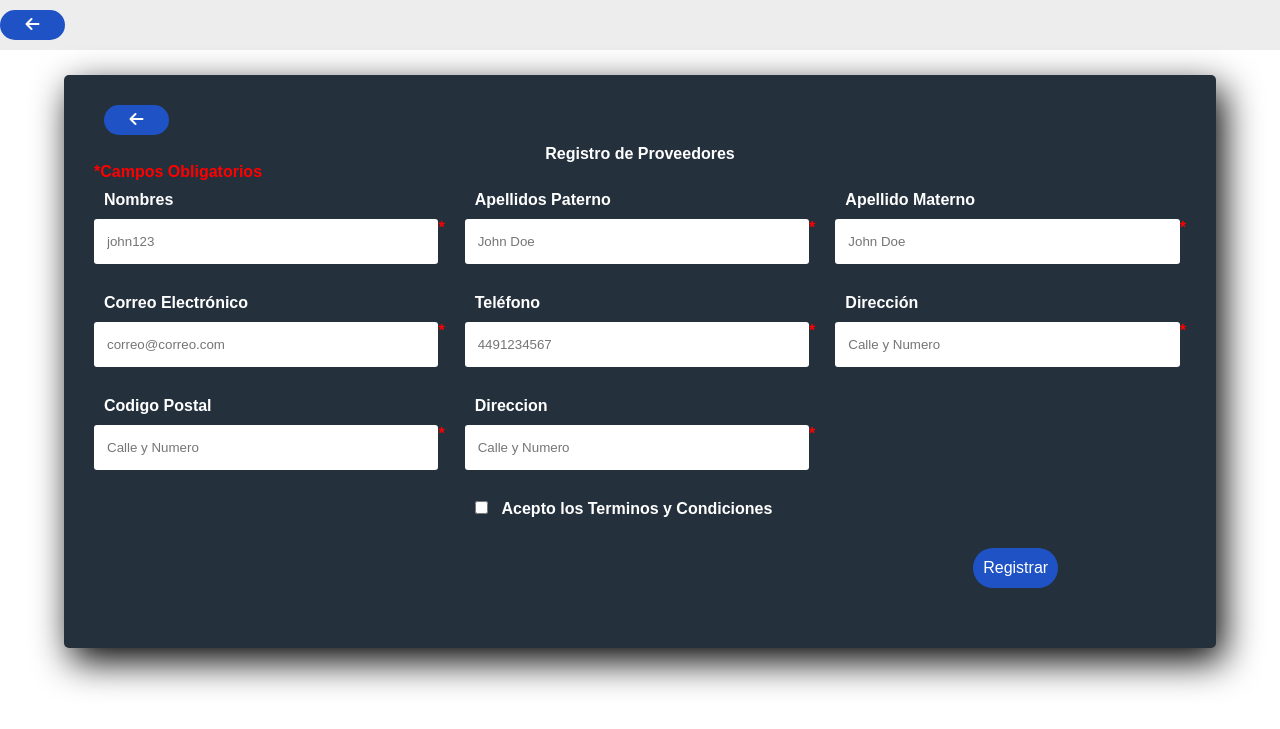
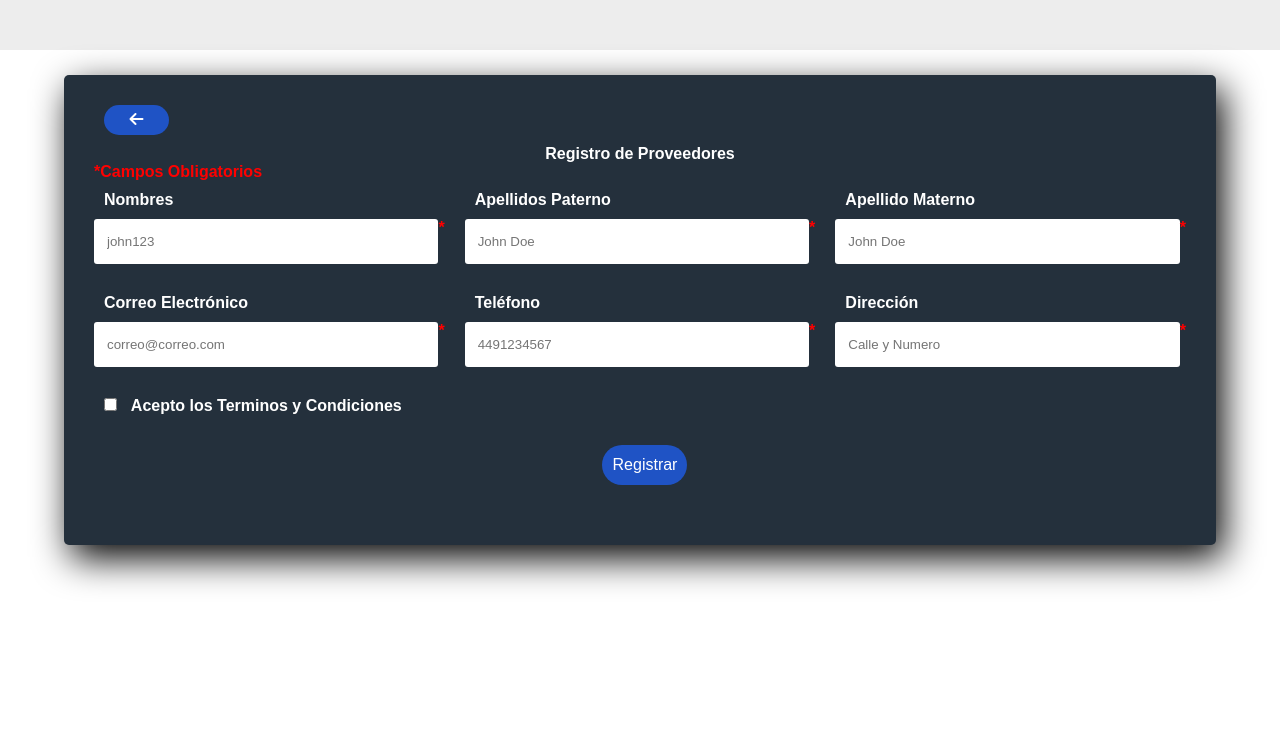
Before and after one commit to AldahirLopez/Sistema_Ventas_Online, a PHP site: page /ventas/administrador/vistas/vista_proveedor.php in a window 1280 px wide. Shown: the top 729 px of the page. Run offline with PHP 8.4, Linux system fonts and the light colour scheme.

Commit message:
Cambios en la base de datos y Correcion de consulta

```diff
--- a/administrador/menu.php
+++ b/administrador/menu.php
@@ -129,7 +129,7 @@ if(isset($_SESSION['user'])){
 						<button class="buy-btn" onclick="reventas()">Ir a reporte de ventas</button>
 						<script type="text/javascript">
 						function reventas(){
-							window.location.href="registros/reporte_ventas.php";
+							window.location.href="registros/reporte_ventas-busqueda.php";
 						}
 						</script>
 
--- a/administrador/registros/proveedor.php
+++ b/administrador/registros/proveedor.php
@@ -3,13 +3,15 @@
 include("../../registros/conexion.php");
 
 if (isset($_POST['Registrar'])) {
-    if (strlen($_POST['nombres']) >= 1  && strlen($_POST['telefono']) >= 1 && strlen($_POST['correo']) >= 1 && strlen($_POST['direccion']) >= 1 ) {
-		$nom = trim($_POST['nombres']);
+    if (strlen($_POST['nombre']) >= 1  && strlen($_POST['telefono']) >= 1 && strlen($_POST['correo']) >= 1 && strlen($_POST['direccion']) >= 1 ) {
+		$nom = trim($_POST['nombre']);
+		$apellidop = trim($_POST['apellidop']);
+		$apellidom = trim($_POST['apellidom']);
         $tel = trim($_POST['telefono']);
 	    $email = trim($_POST['correo']);
         $direc = trim($_POST['direccion']);
 	    $fechareg = date("Y-m-d");
-	    $consulta = "INSERT INTO proveedor(nombre, telefono, correo_e, direccion, fecha) VALUES ('$nom','$tel','$email','$direc','$fechareg')";
+	    $consulta = "INSERT INTO proveedor(nombre, apellidoP, apellidoM, telefono, correo_e, direccion, fecha) VALUES ('$nom','$apellidop','$apellidom','$tel','$email','$direc','$fechareg')";
 	    $resultado = mysqli_query($conexion,$consulta);
 	    if ($resultado) {
 	    	?>
--- a/administrador/registros/repoMes.php
+++ b/administrador/registros/repoMes.php
@@ -66,7 +66,7 @@ $textypos = 5;
 $pdf->setY(12);
 $pdf->setX(10);
 // Agregamos los datos de la empresa
-$pdf->Image('img/logos/logo_gris.png', 10, 6, 28);
+$pdf->Image('../../img/logos/logo_gris.png', 10, 6, 28);
 $pdf->SetFont('Arial', 'B', 15);
 $pdf->setY(35);
 $pdf->setX(15);
--- a/administrador/registros/reporte_ventas-busqueda.php
+++ b/administrador/registros/reporte_ventas-busqueda.php
@@ -132,11 +132,11 @@ form label{
       </tr>
 
       <?php
-      $fechaActual = date('d-m-Y');
+      $fechaActual = date('Y-m-d');
 
     if($vari==1){
 
-      $pal=$_POST['palabra'];
+      $pal='';
       $resultado=$conexion ->query("select vpro.id_venta, vpro.id_producto, vpro.cantidad, vpro.talla,vpro.precio, ven.total, ven.fecha ,
        ven.id_venta from venta_productos vpro INNER JOIN venta ven on (vpro.id_venta=ven.id_venta) where vpro.id_venta like '%$pal%'") or die($conexion -> error);
        while($mostrar=mysqli_fetch_array($resultado)){
--- a/administrador/registros/usuario.php
+++ b/administrador/registros/usuario.php
@@ -3,18 +3,18 @@
 include("../../registros/conexion.php");
 
 if (isset($_POST['Registrar'])) {
-    if (strlen($_POST['nombre']) >= 1 && strlen($_POST['apellidos']) >= 1 && strlen($_POST['telefono']) >= 1 && strlen($_POST['correo']) >= 1 && strlen($_POST['direccion']) >= 1 && strlen($_POST['usuario']) >= 1) {
+    if (strlen($_POST['nombre']) >= 1 && strlen($_POST['apellidos']) >= 1 && strlen($_POST['telefono']) >= 1 && strlen($_POST['correo']) >= 1 && strlen($_POST['usuario']) >= 1) {
         $user = trim($_POST['usuario']);
 		$nom = trim($_POST['nombre']);
         $ape = trim($_POST['apellidos']);
+		$ape2 = trim($_POST['apellidoM']);
         $tel = trim($_POST['telefono']);
 	    $email = trim($_POST['correo']);
-        $direc = trim($_POST['direccion']);
 	    $fecha = date("Y-m-d");
         $rol = (int)trim($_POST['rolSelect']);
         $contra = trim($_POST['password']);
 		$img = addslashes(file_get_contents($_FILES['ruta_img']['tmp_name']));
-	    $consulta = "INSERT INTO usuario(username, nombre, apellidos, telefono, correo_e, direccion, rol, fecha, password, foto) VALUES ('$user','$nom','$ape','$tel','$email','$direc','$rol','$fecha','$contra','$img')";
+	    $consulta = "INSERT INTO usuario(username, nombre, apellidos, apellidoM, telefono, correo_e, rol, fecha, password, foto) VALUES ('$user','$nom','$ape','$ape2','$tel','$email','$rol','$fecha','$contra','$img')";
 	    $resultado = mysqli_query($conexion,$consulta);
 	    if ($resultado) {
 	    	?>
--- a/administrador/vistas/listar_proveedor.php
+++ b/administrador/vistas/listar_proveedor.php
@@ -58,8 +58,7 @@ while($mostrar=mysqli_fetch_array($resultado))
   <td class="direc"><?php echo $mostrar['direccion'] ?></td>
   <td>
     <div class="options">
-    <button class="estado"><a href="actualizarProducto.php?id=<?php echo $mostrar['id_proveedor'] ?>"><i class="far fa-edit"></i></button>
-    <button class="estado"><a href="../registros/eliminarProducto.php?id=<?php echo $mostrar['id_proveedor'] ?>"><i class="fas fa-trash-alt"></i></button>
+    <button class="estado"><a href="../registros/eliminarProveedor.php?id=<?php echo $mostrar['id_proveedor'] ?>"><i class="fas fa-trash-alt"></i></button>
     </div></td>
 
 </tr>
--- a/administrador/vistas/listar_usuarios.php
+++ b/administrador/vistas/listar_usuarios.php
@@ -53,7 +53,10 @@ while($mostrar=mysqli_fetch_array($resultado))
 <tr>
 	<td><?php echo $mostrar['username'] ?></td>
 	<td><?php echo $mostrar['nombre'] ?></td>
-	<td><?php echo $mostrar['apellidos'] ?></td>
+	<td>
+    <?php echo $mostrar['apellidos'] ?>
+    <?php echo $mostrar['apellidoM'] ?>
+  </td>
 	<td><?php echo $mostrar['telefono'] ?></td>
   <td><?php echo $mostrar['correo_e'] ?></td>
   <td><?php echo $mostrar['rol'] ?></td>
--- a/administrador/vistas/vista_proveedor.php
+++ b/administrador/vistas/vista_proveedor.php
@@ -11,12 +11,6 @@
 </head>
 <body>
     <div class="menu">
-    <button class="btn-registro-back" onclick="login()"><i class="fas fa-arrow-left"></i></button>
-    <script type="text/javascript">
-      function login(){
-        window.location.href="listar_proveedor.php";
-      }
-    </script>
     </div>
     <main>
 <button class="botons" onclick="login()"><i class="fas fa-arrow-left"></i></button>
@@ -34,7 +28,7 @@
 			<div class="formulario__grupo" id="grupo__usuario">
 				<label for="usuario" class="formulario__label">Nombres</label>
 				<div class="formulario__grupo-input">
-					<input type="text" class="formulario__input" name="usuario" id="usuario" placeholder="john123"><h4 style="color:#FF0000";>*</h4>
+					<input type="text" class="formulario__input" name="nombre" id="nombre" placeholder="john123"><h4 style="color:#FF0000";>*</h4>
 					<i class="formulario__validacion-estado fas fa-times-circle"></i>
 				</div>
 				<p class="formulario__input-error">El usuario tiene que ser de 4 a 16 dígitos y solo puede contener números, letras y guión bajo.</p>
@@ -44,17 +38,17 @@
 			<div class="formulario__grupo" id="grupo__apellidos">
 				<label for="nombre" class="formulario__label">Apellidos Paterno</label>
 				<div class="formulario__grupo-input">
-					<input type="text" class="formulario__input" name="apellidos" id="apellidos" placeholder="John Doe"><h4 style="color:#FF0000";>*</h4>
+					<input type="text" class="formulario__input" name="apellidop" id="apellidop" placeholder="John Doe"><h4 style="color:#FF0000";>*</h4>
 					<i class="formulario__validacion-estado fas fa-times-circle"></i>
 				</div>
 				<p class="formulario__input-error">El nombre solo puede contener letras.</p>
 			</div>
 
-       <!-- Grupo: Direccion Calle-->
+       <!-- Grupo: Apellidos Calle-->
 			<div class="formulario__grupo" id="grupo__direccion">
 				<label for="direccion" class="formulario__label">Apellido Materno</label>
 				<div class="formulario__grupo-input">
-					<input type="text" class="formulario__input" name="direccion" id="direccion" placeholder="John Doe"><h4 style="color:#FF0000";>*</h4>
+					<input type="text" class="formulario__input" name="apellidom" id="apellidom" placeholder="John Doe"><h4 style="color:#FF0000";>*</h4>
 					<i class="formulario__validacion-estado fas fa-times-circle"></i>
 				</div>
 				<p class="formulario__input-error">El nombre solo puede contener letras.</p>
@@ -80,45 +74,16 @@
 				<p class="formulario__input-error">El teléfono solo puede contener números y son 10 dígitos.</p>
 			</div>
 
-      <!-- Grupo: Teléfono -->
+      <!-- Grupo: Direccion -->
 			<div class="formulario__grupo" id="grupo__telefono">
 				<label for="telefono" class="formulario__label">Dirección</label>
 				<div class="formulario__grupo-input">
-					<input type="text" class="formulario__input" name="telefono" id="telefono" placeholder="Calle y Numero"><h4 style="color:#FF0000";>*</h4>
+					<input type="text" class="formulario__input" name="direccion" id="direccion" placeholder="Calle y Numero"><h4 style="color:#FF0000";>*</h4>
 					<i class="formulario__validacion-estado fas fa-times-circle"></i>
 				</div>
 				<p class="formulario__input-error">Escriba su dirección, comenzando por la calle.</p>
 			</div>
 
-      <!-- Grupo: Teléfono -->
-			<div class="formulario__grupo" id="grupo__telefono">
-				<label for="telefono" class="formulario__label">Codigo Postal</label>
-				<div class="formulario__grupo-input">
-					<input type="text" class="formulario__input" name="telefono" id="telefono" placeholder="Calle y Numero"><h4 style="color:#FF0000";>*</h4>
-					<i class="formulario__validacion-estado fas fa-times-circle"></i>
-				</div>
-				<p class="formulario__input-error">El código postal solo puede contener numeros y el máximo son 5 dígitos.</p>
-			</div>
-
-      <!-- Grupo: Teléfono -->
-			<div class="formulario__grupo" id="grupo__telefono">
-				<label for="telefono" class="formulario__label">Direccion</label>
-				<div class="formulario__grupo-input">
-					<input type="text" class="formulario__input" name="telefono" id="telefono" placeholder="Calle y Numero"><h4 style="color:#FF0000";>*</h4>
-					<i class="formulario__validacion-estado fas fa-times-circle"></i>
-				</div>
-				<p class="formulario__input-error">El telefono solo puede contener numeros y el maximo son 14 dígitos.</p>
-			</div>
-
-
-    		<!-- Grupo: Registrar -->
-			<div class="formulario__grupo" id="grupo__terminos">
-
-			</div>
-			<!-- Grupo: Registrar -->
-			<div class="formulario__grupo" id="grupo__terminos">
-
-			</div>
 			<!-- Grupo: Terminos y Condiciones -->
 			<div class="formulario__grupo" id="grupo__terminos">
 				<label class="formulario__label">
@@ -156,7 +121,7 @@
 		</form>
 
 		<?php
-			include("../registros/usuario.php");
+			include("../registros/proveedor.php");
 		?>
 </main>
 </body>
--- a/administrador/vistas/vista_usuario.php
+++ b/administrador/vistas/vista_usuario.php
@@ -59,7 +59,7 @@
 			<div class="formulario__grupo" id="grupo__direccion">
 				<label for="direccion" class="formulario__label">Apellido Materno</label>
 				<div class="formulario__grupo-input">
-					<input type="text" class="formulario__input" name="direccion" id="direccion" placeholder="John Doe"><h4 style="color:#FF0000";>*</h4>
+					<input type="text" class="formulario__input" name="apellidoM" id="apellidoM" placeholder="John Doe"><h4 style="color:#FF0000";>*</h4>
 					<i class="formulario__validacion-estado fas fa-times-circle"></i>
 				</div>
 				<p class="formulario__input-error">El nombre solo puede contener letras.</p>
```
Also changed, not shown: administrador/registros/eliminarProveedor.php (added, +17 -0 lines), administrador/registros/reporte_ventas.php (+22 -3 lines), administrador/vistas/listar_pedidos.php (+8 -1 lines).
